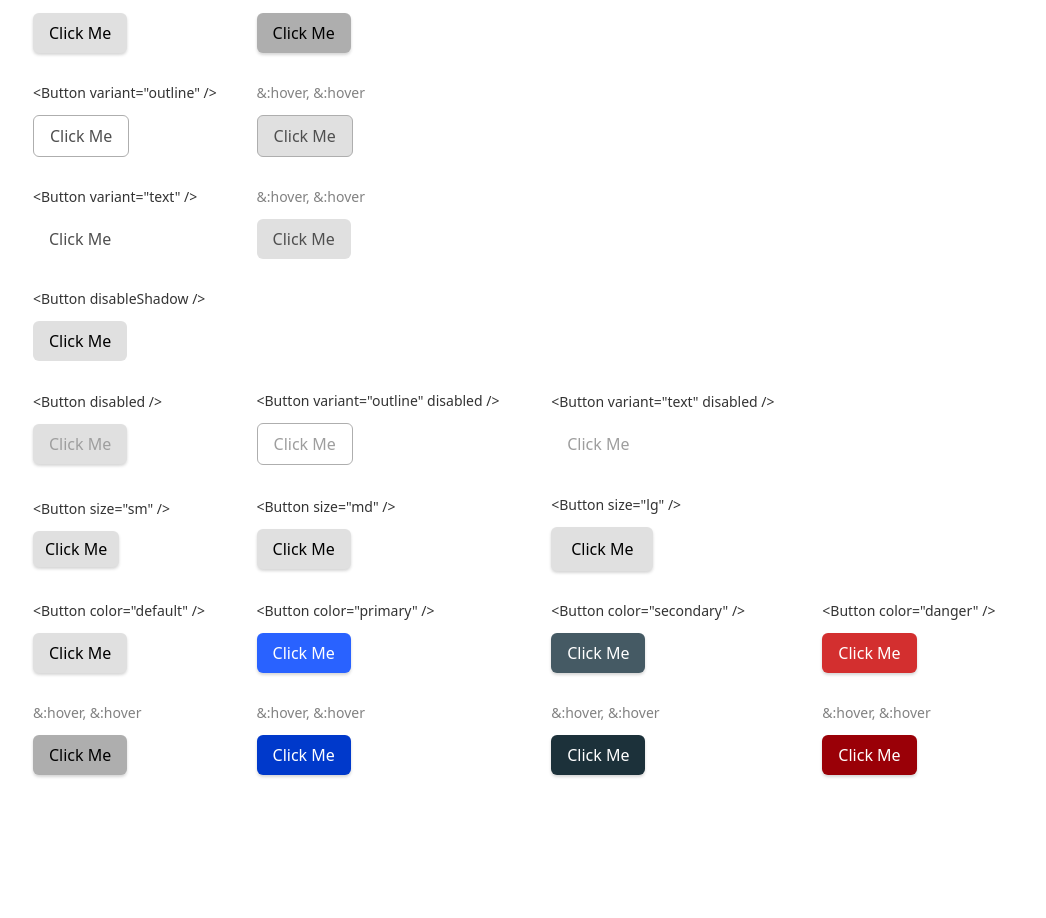
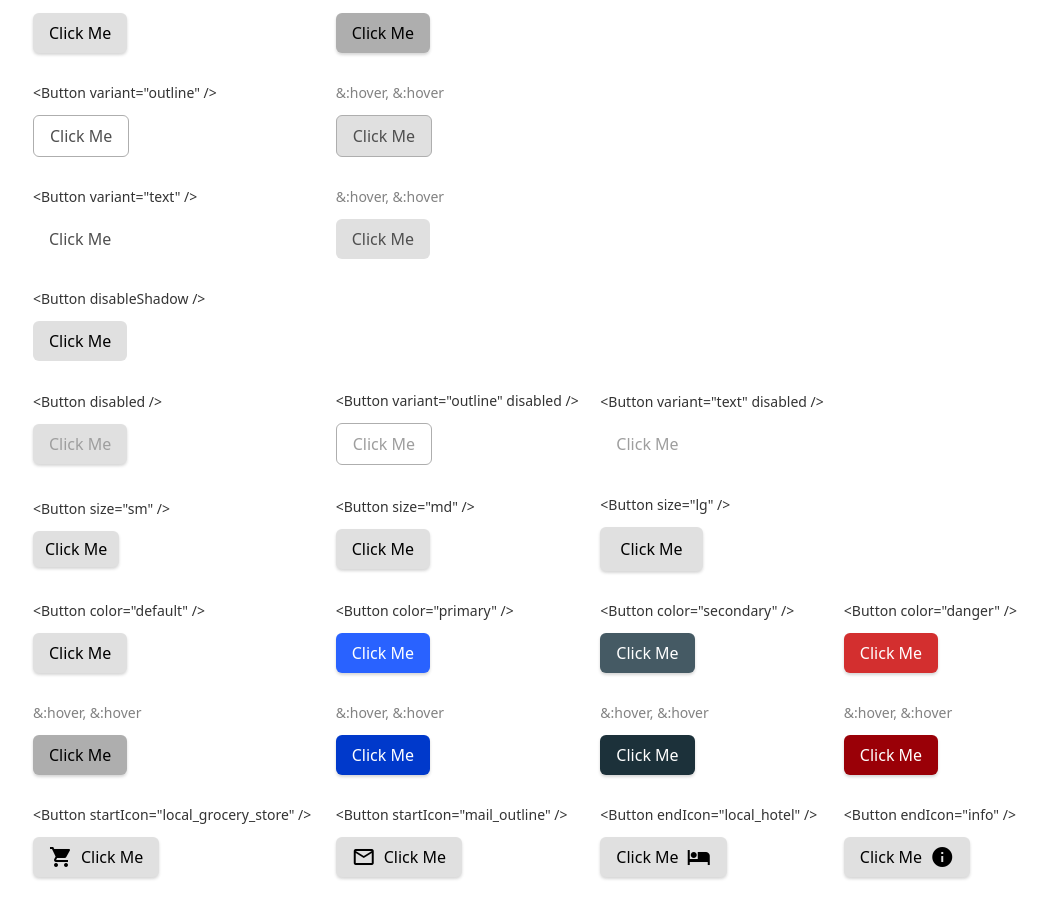
Before and after one commit to AtharvaCM/dev-challenges, a React (Create React App) app: page / in a window 1280 px wide. Shown: the part 128-1046 px from the top of the page, without its empty margins (8-1054 px from the left). Before the commit the page ends 972 px from the top, so only its background shows below. Built offline with nearby package versions, Linux system fonts and the light colour scheme.

Commit message:
icons added

```diff
--- a/public/index.html
+++ b/public/index.html
@@ -1,14 +1,12 @@
 <!DOCTYPE html>
 <html lang="en">
+
 <head>
   <meta charset="utf-8" />
   <link rel="icon" href="%PUBLIC_URL%/favicon.ico" />
   <meta name="viewport" content="width=device-width, initial-scale=1" />
   <meta name="theme-color" content="#000000" />
-    <meta
-      name="description"
-      content="Web site created using create-react-app"
-    />
+  <meta name="description" content="Web site created using create-react-app" />
   <link rel="apple-touch-icon" href="%PUBLIC_URL%/logo192.png" />
   <!--
       manifest.json provides metadata used when your web app is installed on a
@@ -25,7 +23,10 @@
       Learn how to configure a non-root public URL by running `npm run build`.
     -->
   <title>React App</title>
+  <!-- Google Fonts -->
+  <link href="https://fonts.googleapis.com/icon?family=Material+Icons" rel="stylesheet">
 </head>
+
 <body>
   <noscript>You need to enable JavaScript to run this app.</noscript>
   <div id="root"></div>
@@ -40,4 +41,5 @@
       To create a production bundle, use `npm run build` or `yarn build`.
     -->
 </body>
+
 </html>
--- a/src/App.tsx
+++ b/src/App.tsx
@@ -182,6 +182,34 @@ const App: React.FC = () => {
               </Button>
             </td>
           </tr>
+
+          {/* Row 9 */}
+          <tr>
+            <td>
+              <p className="mb-3 text-sm text-[#333333]">
+                &lt;Button startIcon="local_grocery_store" /&gt;
+              </p>
+              <Button startIcon={"local_grocery_store"}>Click Me</Button>
+            </td>
+            <td>
+              <p className="mb-3 text-sm text-[#333333]">
+                &lt;Button startIcon="mail_outline" /&gt;
+              </p>
+              <Button startIcon="mail_outline">Click Me</Button>
+            </td>
+            <td>
+              <p className="mb-3 text-sm text-[#333333]">
+                &lt;Button endIcon="local_hotel" /&gt;
+              </p>
+              <Button endIcon="local_hotel">Click Me</Button>
+            </td>
+            <td>
+              <p className="mb-3 text-sm text-[#333333]">
+                &lt;Button endIcon="info" /&gt;
+              </p>
+              <Button endIcon="info">Click Me</Button>
+            </td>
+          </tr>
         </table>
       </div>
     </div>
--- a/src/components/UI/Button/index.tsx
+++ b/src/components/UI/Button/index.tsx
@@ -13,6 +13,8 @@ const Button: React.FC<ButtonPropType> = ({
   size = "md",
   color = "default",
   className,
+  startIcon,
+  endIcon,
 }) => {
   console.log("disabled: ", disabled);
   console.log("variant: ", variant);
@@ -117,11 +119,13 @@ const Button: React.FC<ButtonPropType> = ({
   return (
     <>
       <button
-        className={`${btnClass} ${className}`}
+        className={`${btnClass} ${className} flex items-center gap-2`}
         disabled={disabled}
         onClick={() => console.log("clicked")}
       >
+        {startIcon && <span className="material-icons">{startIcon}</span>}
         {children}
+        {endIcon && <span className="material-icons">{endIcon}</span>}
       </button>
     </>
   );
--- a/src/types/components/button.ts
+++ b/src/types/components/button.ts
@@ -8,4 +8,32 @@ export type ButtonPropType = {
   size?: "sm" | "md" | "lg";
   color?: "default" | "primary" | "secondary" | "danger";
   className?: string;
+  startIcon?:
+    | "local_grocery_store"
+    | "local_cafe"
+    | "local_hotel"
+    | "mail"
+    | "mail_outline"
+    | "map"
+    | "key"
+    | "inventory"
+    | "info"
+    | "hotel"
+    | "home"
+    | "headphones"
+    | "cancel";
+  endIcon?:
+    | "local_grocery_store"
+    | "local_cafe"
+    | "local_hotel"
+    | "mail"
+    | "mail_outline"
+    | "map"
+    | "key"
+    | "inventory"
+    | "info"
+    | "hotel"
+    | "home"
+    | "headphones"
+    | "cancel";
 };
--- /dev/null
+++ b/src/utils/constants.ts
@@ -0,0 +1,15 @@
+export const ButtonIconCodes = {
+  local_grocery_store: "e547",
+  local_cafe: "e541",
+  local_hotel: "e549",
+  mail: "e158",
+  mail_outline: "e0e1",
+  map: "e55b",
+  key: "e73c",
+  inventory: "e179",
+  info: "e88e",
+  hotel: "e53a",
+  home: "e88a",
+  headphones: "f01f",
+  cancel: "e5c9",
+};
```
Lines whose indentation alone changed are shown as unchanged.
